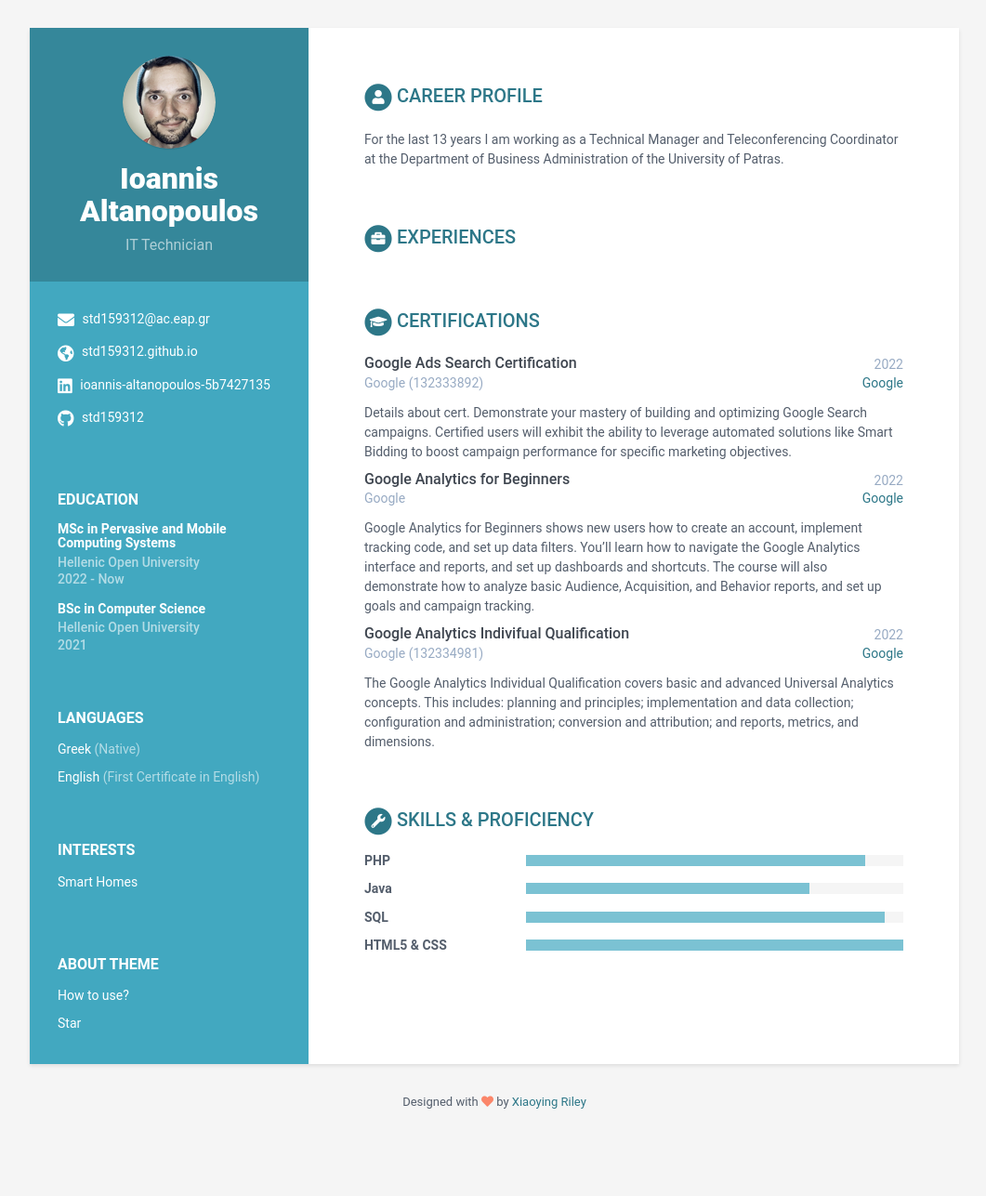
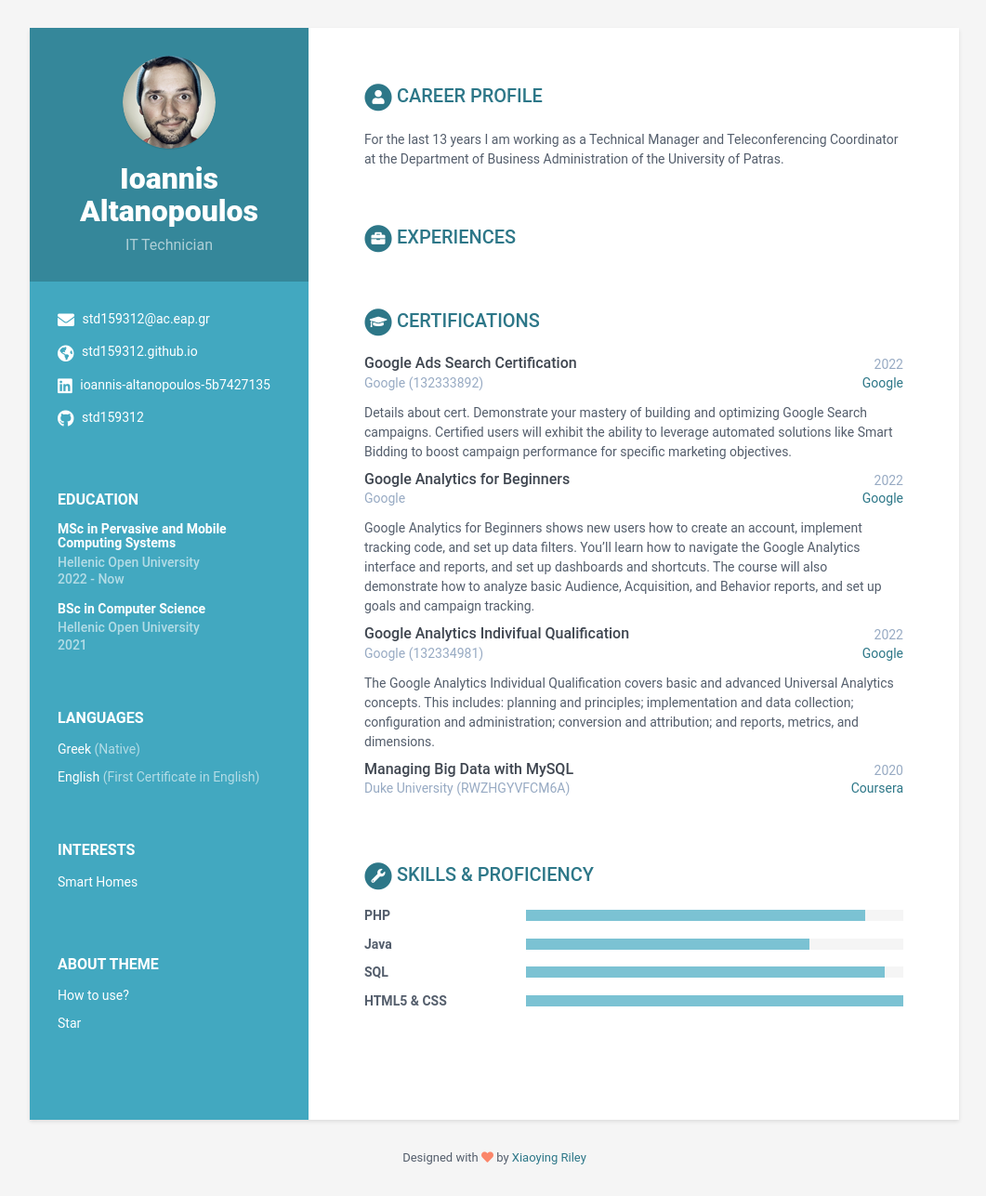
Before and after one commit to std159312/std159312.github.io, a Jekyll site: the page built from index.html, in a window 1280 px wide. Shown: the whole page at 93% size, without its empty margins (108-1169 px from the left). Built offline with Jekyll 4.4.1, drawn with Linux system fonts in a browser that asks for light colours; before the commit the page ends 1227 px from its top, so only the background shows below that.

Commit message:
Initial commit

```diff
--- a/_data/data.yml
+++ b/_data/data.yml
@@ -123,6 +123,17 @@ certifications:
             This includes: planning and principles; implementation and data collection; configuration and administration;
             conversion and attribution; and reports, metrics, and dimensions.
 
+        - name: Managing Big Data with MySQL
+          start: 2020
+          end:
+          organization: Duke University
+          credentialid: RWZHGYVFCM6A
+          credentialurl: coursera.org /verify/RWZHGYVFCM6A
+          credentialname: Coursera
+          details: |
+
+
+
 
 
 
```
